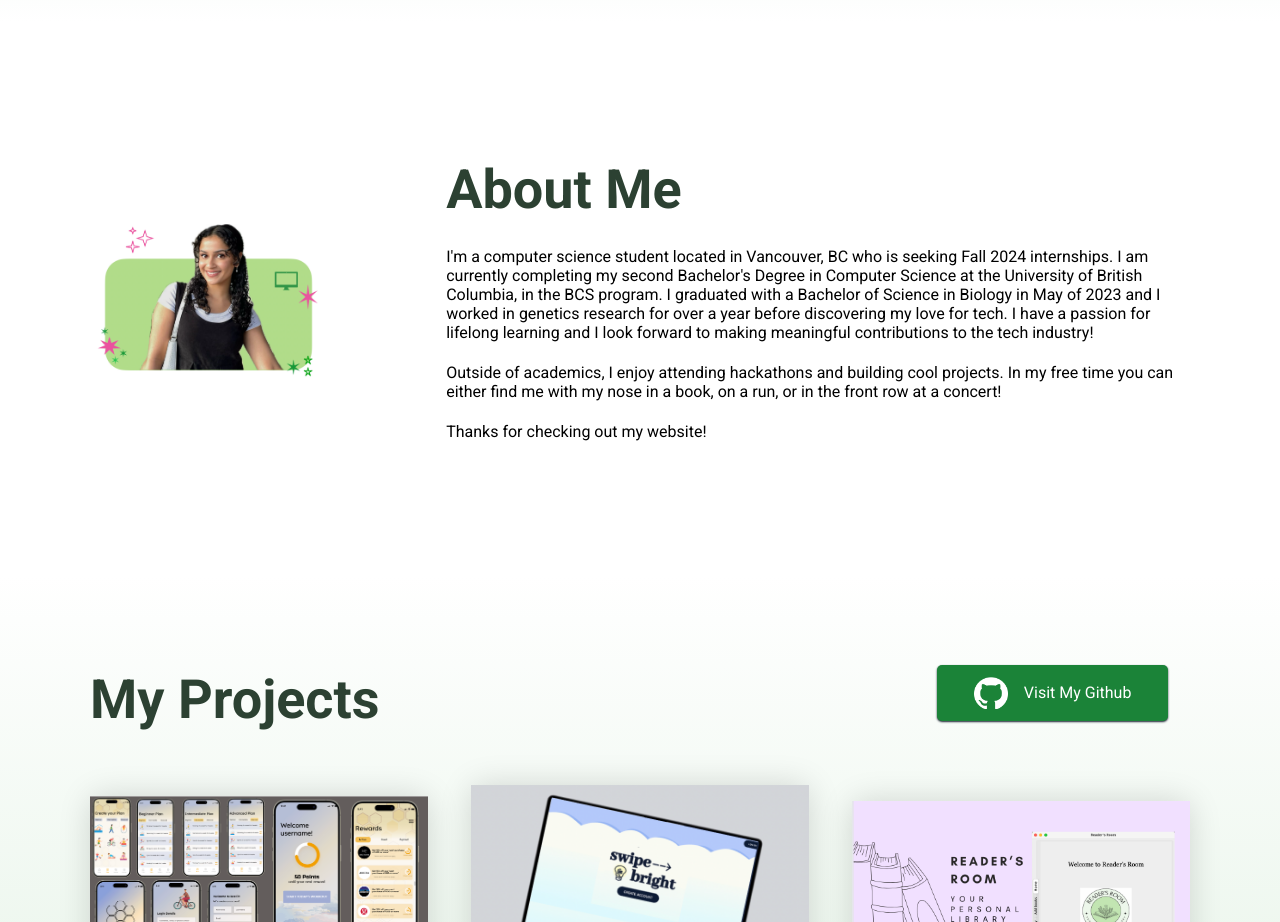
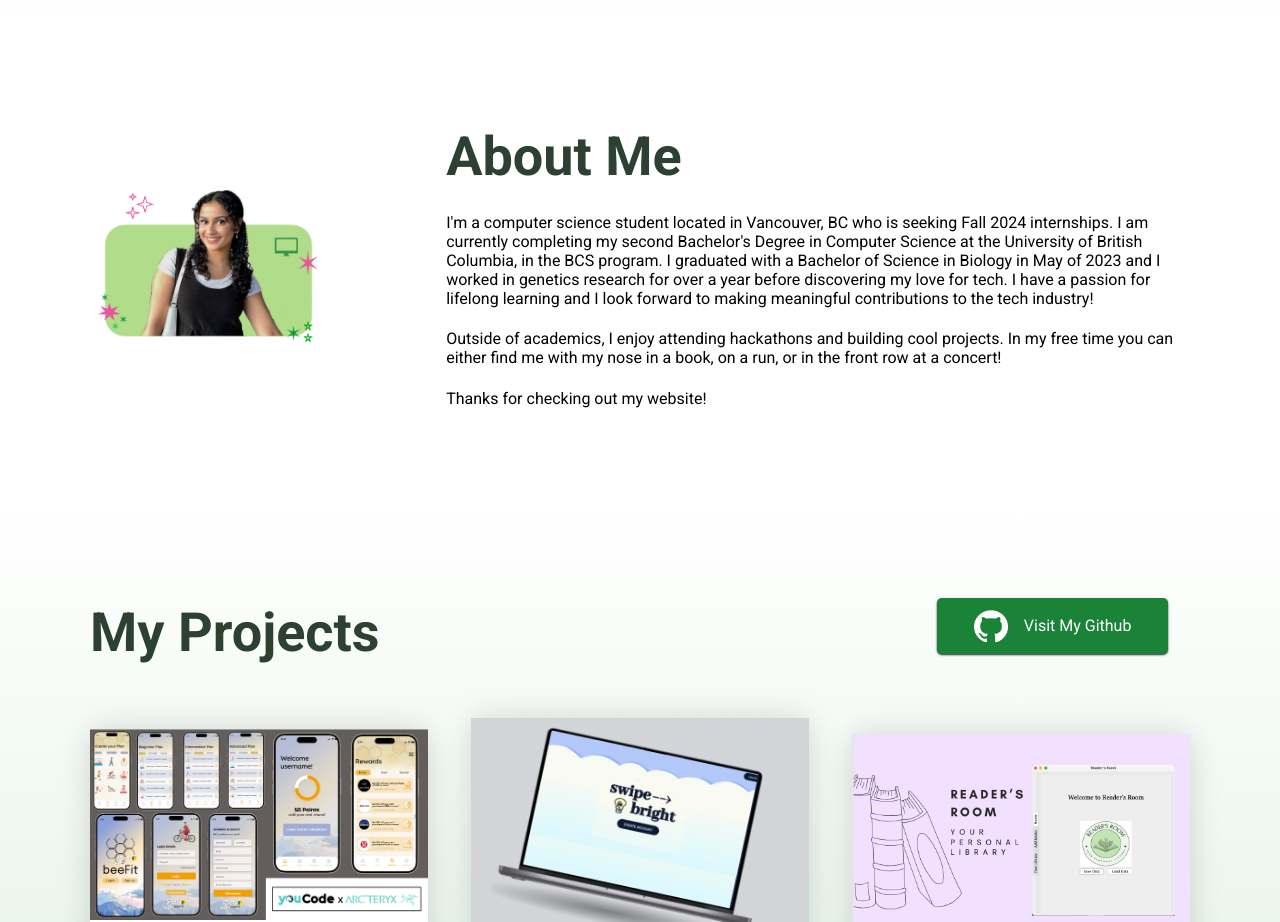
Before and after one commit to saharahb/portfolio, a React (Create React App) app: page / in a window 1280 px wide. Shown: the part 1420-2342 px from the top of the page. Built offline with nearby package versions, Linux system fonts and the light colour scheme.

Commit message:
changed about photo

```diff
--- a/src/App.css
+++ b/src/App.css
@@ -380,7 +380,7 @@ h3 {
   display: flex;
   justify-content: center;
   align-items: center;
-  padding: 90px 10px;
+  padding: 40px 10px;
 }
 
 .about--section--img > img {
```
